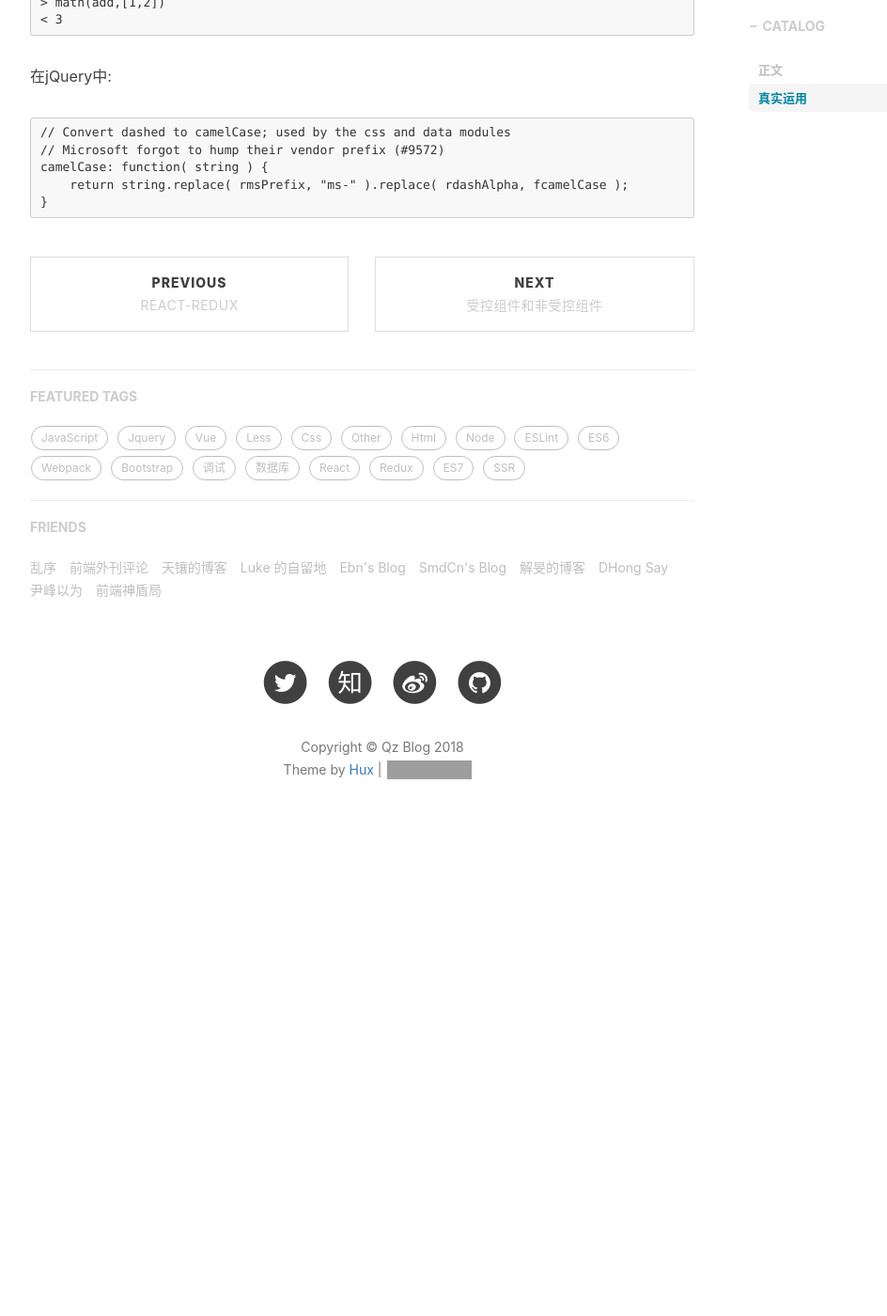
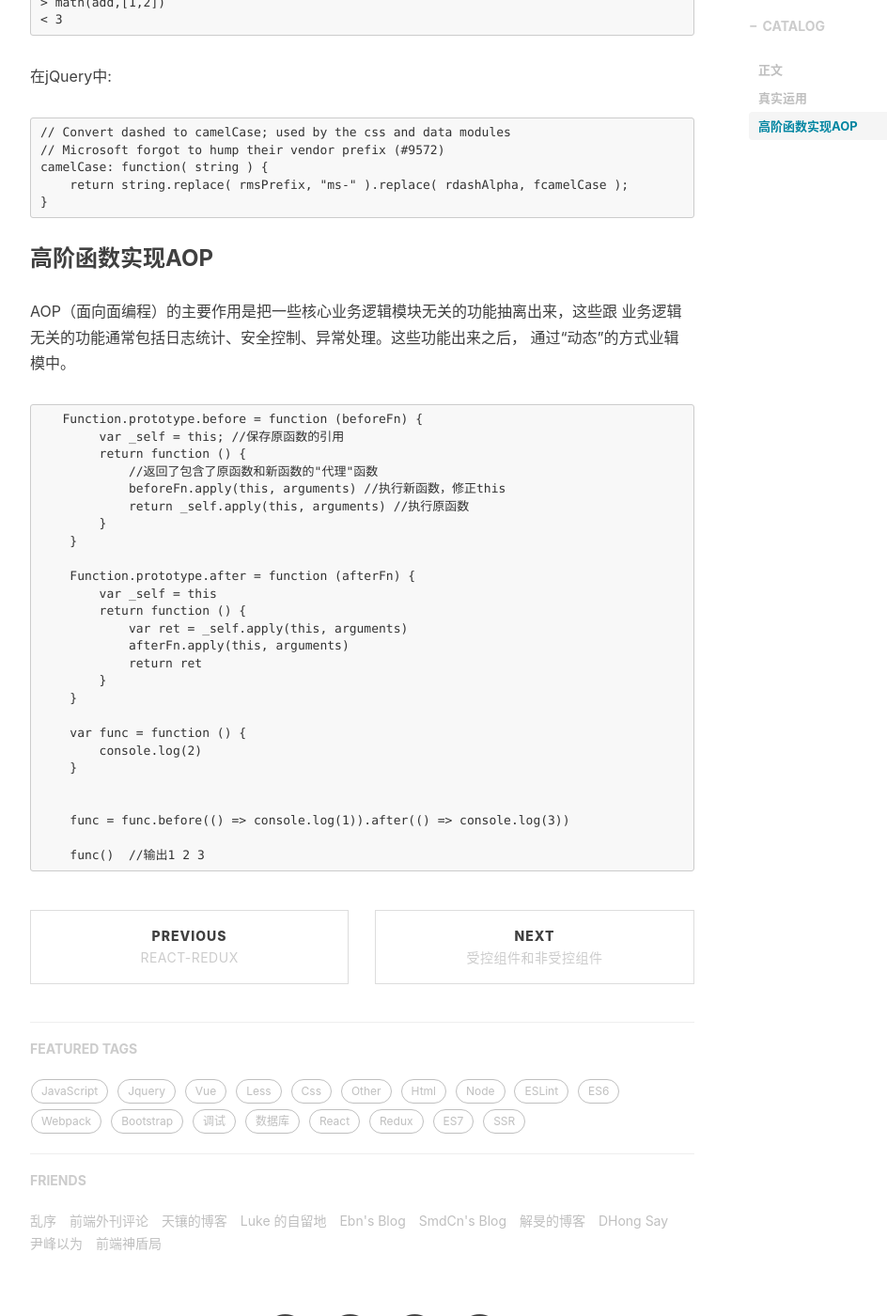
Before and after one commit to stephen-mi/QinZhen001.github.io, a Jekyll site: the page built from _posts/2018-01-18-Javascript中的高阶函数-myblog.markdown, in a window 1280 px wide and 1400 px high, scrolled down 1727 px. Shown: the whole window at 94% size, without its empty margins (233-1177 px from the left). Built offline with Jekyll 4.4.1, drawn with Linux system fonts in a browser that asks for light colours; nearby versions of some CDN libraries; comment, search, counter and statistics services are not loaded; before the commit the page ends 2650 px from its top, so only the background shows below that; grey boxes are pictures that could not be loaded.

Commit message:
qz commit

````diff
--- a/_posts/2018-01-18-Javascript中的高阶函数-myblog.markdown
+++ b/_posts/2018-01-18-Javascript中的高阶函数-myblog.markdown
@@ -79,3 +79,36 @@
     return string.replace( rmsPrefix, "ms-" ).replace( rdashAlpha, fcamelCase );
 }
 ```
+
+
+### 高阶函数实现AOP
+AOP（面向面编程）的主要作用是把一些核心业务逻辑模块无关的功能抽离出来，这些跟 业务逻辑无关的功能通常包括日志统计、安全控制、异常处理。这些功能出来之后， 通过“动态”的方式业辑模中。
+
+```
+   Function.prototype.before = function (beforeFn) {
+        var _self = this; //保存原函数的引用
+        return function () {
+            //返回了包含了原函数和新函数的"代理"函数
+            beforeFn.apply(this, arguments) //执行新函数，修正this
+            return _self.apply(this, arguments) //执行原函数
+        }
+    }
+
+    Function.prototype.after = function (afterFn) {
+        var _self = this
+        return function () {
+            var ret = _self.apply(this, arguments)
+            afterFn.apply(this, arguments)
+            return ret
+        }
+    }
+
+    var func = function () {
+        console.log(2)
+    }
+
+
+    func = func.before(() => console.log(1)).after(() => console.log(3))
+
+    func()  //输出1 2 3
+```
````
